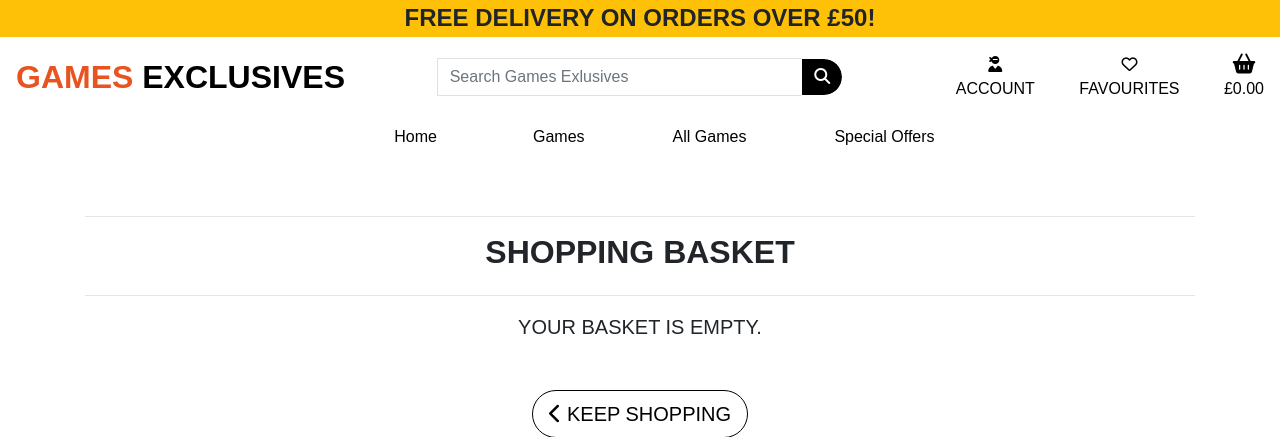
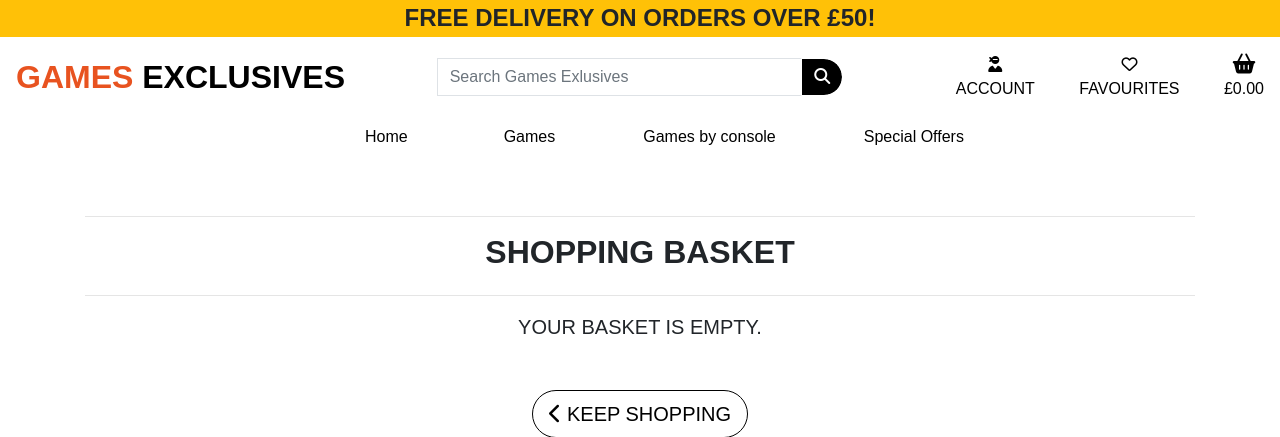
Before and after one commit to AMartins87/games_exclusives, a Django app: page /basket/ in a window 1280 px wide. Shown: the top 437 px of the page. Run offline with Django 3.2, Linux system fonts and the light colour scheme; some libraries are stand-ins or nearby versions; some web fonts are replaced.

Commit message:
Fix the nav title

```diff
--- a/templates/includes/main-nav.html
+++ b/templates/includes/main-nav.html
@@ -21,11 +21,11 @@
         <!-- Dropdown menu for all games -->
         <li class="nav-item dropdown">
             <a class="menu-sm nav-link ml-4 mr-lg-5" href="#" data-toggle="dropdown" aria-haspopup="true" aria-expanded="false">
-                All Games
+                Games by console
             </a>
             <!-- Dropdown menu where shopper can choose to view all games, or by their category only -->
             <div class="dropdown-menu bg-white border-0">
-                <a href="{% url 'games' %}?category=playstation,xbox,nintendo,pc,clearance"  class="dropdown-item ml-4 ml-lg-0">Games by console</a>
+                <a href="{% url 'games' %}?category=playstation,xbox,nintendo,pc,clearance"  class="dropdown-item ml-4 ml-lg-0">All Games</a>
                 <a href="{% url 'games' %}?category=playstation" class="dropdown-item ml-4 ml-lg-0">PlayStation</a>
                 <a href="{% url 'games' %}?category=xbox" class="dropdown-item ml-4 ml-lg-0">Xbox</a>
                 <a href="{% url 'games' %}?category=nintendo" class="dropdown-item ml-4 ml-lg-0">Nintendo</a>
```
